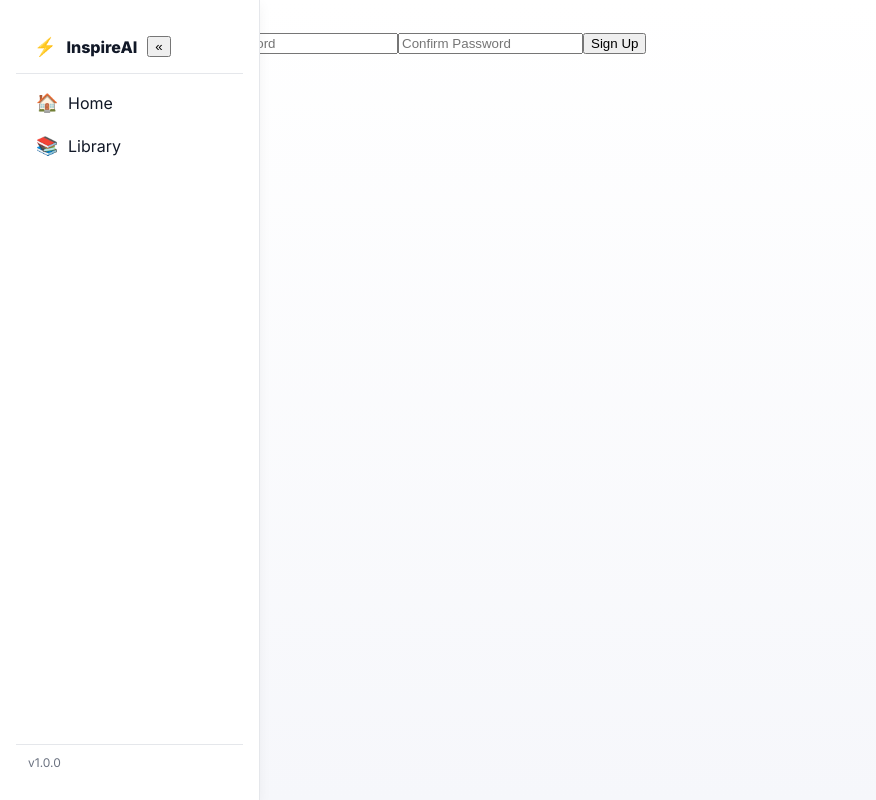
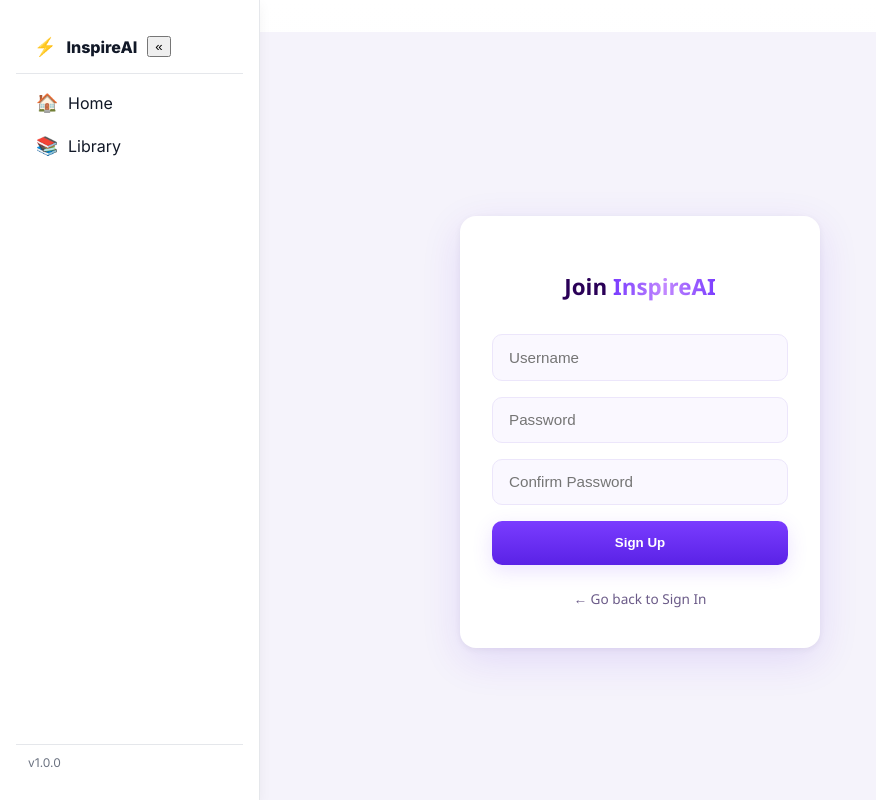
Before and after one commit to sarrabousnina/InspireAI, a React (Vite) app in the folder frontend/: page /signup in a window 1280 px wide. Shown: the whole page, without its empty margins (0-876 px from the left). Built offline with nearby package versions, Linux system fonts and the light colour scheme; no server answers.

Commit message:
CSS for login signup

```diff
--- a/frontend/src/pages/Login/Login.tsx
+++ b/frontend/src/pages/Login/Login.tsx
@@ -1,28 +1,28 @@
-import { useState } from 'react';
-import { useNavigate, useLocation, Link } from 'react-router-dom';
-import { login } from '../../api/auth';
-import './Login.css';
+import { useState } from "react";
+import { useNavigate, useLocation, Link } from "react-router-dom";
+import { login } from "../../api/auth";
+import "./Login.css";
 
 function Login() {
-  const [username, setUsername] = useState('');
-  const [password, setPassword] = useState('');
-  const [error, setError] = useState('');
+  const [username, setUsername] = useState("");
+  const [password, setPassword] = useState("");
+  const [error, setError] = useState("");
   const [isLoading, setIsLoading] = useState(false);
   const navigate = useNavigate();
   const location = useLocation();
-  const from = location.state?.from?.pathname || '/';
+  const from = location.state?.from?.pathname || "/";
 
   const handleSubmit = async (e: React.FormEvent) => {
     e.preventDefault();
-    setError('');
+    setError("");
     setIsLoading(true);
     try {
       const data = await login(username, password);
-      localStorage.setItem('token', data.access_token);
+      localStorage.setItem("token", data.access_token);
       navigate(from, { replace: true });
     } catch (err: unknown) {
-      let message = 'Invalid credentials';
-      if (typeof err === 'object' && err !== null && 'message' in err) {
+      let message = "Invalid credentials";
+      if (typeof err === "object" && err !== null && "message" in err) {
         message = (err as { message: string }).message;
       }
       setError(message);
@@ -32,12 +32,17 @@ function Login() {
   };
 
   return (
-    <form onSubmit={handleSubmit} aria-label="Login form">
+    <div className="login-page">
+      <form onSubmit={handleSubmit} aria-label="Login form" className="login-card">
+        <h1 className="login-title">
+          Welcome to <span>InspireAI</span>
+        </h1>
+
         <input
           placeholder="Username"
           autoComplete="username"
           value={username}
-        onChange={e => setUsername(e.target.value)}
+          onChange={(e) => setUsername(e.target.value)}
           disabled={isLoading}
           required
         />
@@ -46,18 +51,20 @@ function Login() {
           type="password"
           autoComplete="current-password"
           value={password}
-        onChange={e => setPassword(e.target.value)}
+          onChange={(e) => setPassword(e.target.value)}
           disabled={isLoading}
           required
         />
 
+        <button type="submit" disabled={isLoading}>
+          {isLoading ? "Logging in..." : "Login"}
+        </button>
+
         <Link to="/signup">Don’t have an account? Sign up</Link>
 
-      <button type="submit" disabled={isLoading}>
-        {isLoading ? 'Logging in...' : 'Login'}
-      </button>
-      {error && <div style={{ color: 'red' }}>{error}</div>}
+        {error && <div style={{ color: "red" }}>{error}</div>}
       </form>
+    </div>
   );
 }
 
--- a/frontend/src/pages/SignUp/SignUp.css
+++ b/frontend/src/pages/SignUp/SignUp.css
@@ -1,72 +1,133 @@
-.signup-container {
-  width: 100%;
-  max-width: 420px;
-  margin: 60px auto 0 auto;
-  background: rgba(44, 48, 74, 0.9);
-  border-radius: 20px;
-  box-shadow: 0 8px 32px rgba(96,96,160,0.13);
-  padding: 38px 34px 30px 34px;
+:root {
+  --page-bg: #f5f3fb;
+  --card-bg: #ffffff;
+  --accent: #7a3cff;
+  --accent-strong: #5a22e6;
+  --muted: #6b5b88;
+  --error: #e23b63;
+  --success: #27ae60;
+  --shadow: 0 12px 40px rgba(90, 34, 230, 0.12), 0 2px 6px rgba(28, 0, 56, 0.06);
+  --radius: 16px;
+  --transition: 200ms ease;
 }
 
-.signup-title {
-  font-size: 1.4rem;
-  text-align: center;
-  font-weight: 700;
-  color: #b483ff;
-  margin-bottom: 20px;
+/* Page container */
+.signup-page {
+  min-height: 100vh;
+  display: flex;
+  align-items: center;
+  justify-content: center;
+  background: var(--page-bg);
+  font-family: "Poppins", "Segoe UI", sans-serif;
+  color: #221634;
 }
 
-.signup-form input {
-  background: #23234b;
-  border: none;
-  border-radius: 12px;
-  padding: 12px 18px;
-  margin-bottom: 16px;
-  font-size: 1rem;
-  color: #e1e3ee;
-  outline: none;
-  box-shadow: 0 2px 10px rgba(90,55,180,0.09);
-  transition: background 0.2s;
+/* Floating card */
+.signup-card {
+  display: flex;
+  flex-direction: column;
+  gap: 1rem;
+  background: var(--card-bg);
+  padding: 2.5rem 2rem;
+  border-radius: var(--radius);
+  box-shadow: var(--shadow);
+  width: 360px;
+  animation: fadeIn 0.8s ease;
+  text-align: center;
 }
 
-.signup-form input:focus {
-  background: #262a63;
-  box-shadow: 0 4px 18px #b483ff85;
+@keyframes fadeIn {
+  from { opacity: 0; transform: translateY(10px); }
+  to { opacity: 1; transform: translateY(0); }
 }
 
-.signup-form button {
-  background: linear-gradient(90deg, #b483ff 30%, #6341b7 98%);
-  color: #fff;
-  border: none;
-  border-radius: 12px;
-  font-size: 1rem;
-  font-weight: 600;
-  padding: 13px 0;
-  box-shadow: 0 2px 16px #b483ff8c;
-  margin-top: 7px;
-  cursor: pointer;
-  transition: background 0.2s;
+/* Title with shimmer */
+.signup-title {
+  font-weight: 700;
+  font-size: 1.4rem;
+  margin-bottom: 1rem;
+  color: #2a0057;
+  position: relative;
+  display: inline-block;
 }
 
-.signup-form button:hover {
-  background: linear-gradient(90deg, #6341b7 8%, #b483ff 92%);
+.signup-title span {
+  background: linear-gradient(90deg, #7a3cff, #c288ff, #7a3cff);
+  -webkit-background-clip: text;
+  -webkit-text-fill-color: transparent;
+  animation: shimmer 2.5s infinite;
 }
 
-.signup-error {
-  margin-top: 7px;
-  color: #ff338f;
-  text-align: center;
-  font-weight: 500;
+@keyframes shimmer {
+  0% { background-position: -200% 0; }
+  100% { background-position: 200% 0; }
 }
-.signup-success {
-  margin-top: 7px;
-  color: #53ffba;
-  text-align: center;
-  font-weight: 500;
+
+/* Inputs */
+.signup-card input {
+  padding: 0.85rem 1rem;
+  border-radius: 10px;
+  border: 1px solid #ece6fb;
+  background: #faf8ff;
+  font-size: 0.95rem;
+  color: #20183a;
+  outline: none;
+  transition: border var(--transition), box-shadow var(--transition);
 }
-.signup-link {
-  margin-top: 18px;
-  text-align: center;
-  font-size: 0.9rem;
-  color: #bbb;
+
+.signup-card input:focus {
+  border-color: var(--accent);
+  box-shadow: 0 0 10px rgba(122, 60, 255, 0.15);
 }
+
+/* Main Button */
+.signup-card button {
+  background: linear-gradient(180deg, var(--accent), var(--accent-strong));
+  color: #fff;
+  font-weight: 600;
+  border: none;
+  padding: 0.9rem;
+  border-radius: 10px;
+  cursor: pointer;
+  transition: background var(--transition), transform var(--transition);
+  box-shadow: 0 6px 20px rgba(122, 60, 255, 0.15);
+}
+
+.signup-card button:hover {
+  transform: translateY(-2px);
+  background: var(--accent-strong);
+  box-shadow: 0 12px 30px rgba(122, 60, 255, 0.2);
+}
+
+.signup-card button:disabled {
+  opacity: 0.6;
+  cursor: not-allowed;
+}
+
+/* Back to Sign In button/link */
+.back-to-signin {
+  margin-top: 0.5rem;
+  font-size: 0.85rem;
+  color: var(--muted);
+  text-decoration: none;
+  transition: color var(--transition), transform var(--transition);
+  display: inline-block;
+}
+
+.back-to-signin:hover {
+  color: var(--accent-strong);
+  transform: translateX(4px);
+}
+
+/* Error and success messages */
+.signup-card .error {
+  color: var(--error);
+  font-size: 0.85rem;
+  margin-top: 0.5rem;
+}
+
+.signup-card .success {
+  color: var(--success);
+  font-size: 0.85rem;
+  margin-top: 0.5rem;
+}
--- a/frontend/src/pages/SignUp/SignUp.tsx
+++ b/frontend/src/pages/SignUp/SignUp.tsx
@@ -1,59 +1,73 @@
-// src/pages/SignUp.tsx
-import { useState } from 'react';
-import { useNavigate } from 'react-router-dom';
-import { register } from '../../api/auth';
-import './SignUp.css';
+import { useState } from "react";
+import { useNavigate, Link } from "react-router-dom";
+import { register } from "../../api/auth";
+import "./SignUp.css";
 
 function SignUp() {
-  const [username, setUsername] = useState('');
-  const [password, setPassword] = useState('');
-  const [confirmPassword, setConfirmPassword] = useState('');
-  const [error, setError] = useState('');
-  const [success, setSuccess] = useState('');
+  const [username, setUsername] = useState("");
+  const [password, setPassword] = useState("");
+  const [confirmPassword, setConfirmPassword] = useState("");
+  const [error, setError] = useState("");
+  const [success, setSuccess] = useState("");
   const navigate = useNavigate();
 
   const handleSubmit = async (e: React.FormEvent) => {
     e.preventDefault();
-    setError('');
+    setError("");
     if (password !== confirmPassword) {
-      setError('Passwords do not match');
+      setError("Passwords do not match");
       return;
     }
     try {
       await register(username, password);
-      setSuccess('Account created! Please log in.');
-      setTimeout(() => navigate('/login'), 1200);
+      setSuccess("Account created! Redirecting to login...");
+      setTimeout(() => navigate("/login"), 1200);
     } catch {
-      setError('Sign up failed');
+      setError("Sign up failed");
     }
   };
 
   return (
-    <form onSubmit={handleSubmit}>
+    <div className="signup-page">
+      <form onSubmit={handleSubmit} aria-label="SignUp form" className="signup-card">
+        <h1 className="signup-title">
+          Join <span>InspireAI</span>
+        </h1>
+
         <input
           placeholder="Username"
           value={username}
-        onChange={e => setUsername(e.target.value)}
+          onChange={(e) => setUsername(e.target.value)}
           autoComplete="username"
+          required
         />
         <input
           placeholder="Password"
           type="password"
           value={password}
-        onChange={e => setPassword(e.target.value)}
+          onChange={(e) => setPassword(e.target.value)}
           autoComplete="new-password"
+          required
         />
         <input
           placeholder="Confirm Password"
           type="password"
           value={confirmPassword}
-        onChange={e => setConfirmPassword(e.target.value)}
+          onChange={(e) => setConfirmPassword(e.target.value)}
           autoComplete="new-password"
+          required
         />
+
         <button type="submit">Sign Up</button>
-      {error && <div style={{ color: "red" }}>{error}</div>}
-      {success && <div style={{ color: "green" }}>{success}</div>}
+
+        <Link to="/login" className="back-to-signin">
+          ← Go back to Sign In
+        </Link>
+
+        {error && <div className="error">{error}</div>}
+        {success && <div className="success">{success}</div>}
       </form>
+    </div>
   );
 }
 
```
Also changed, not shown: frontend/src/pages/Login/Login.css (+109 -54 lines). Lines whose indentation alone changed are shown as unchanged.
